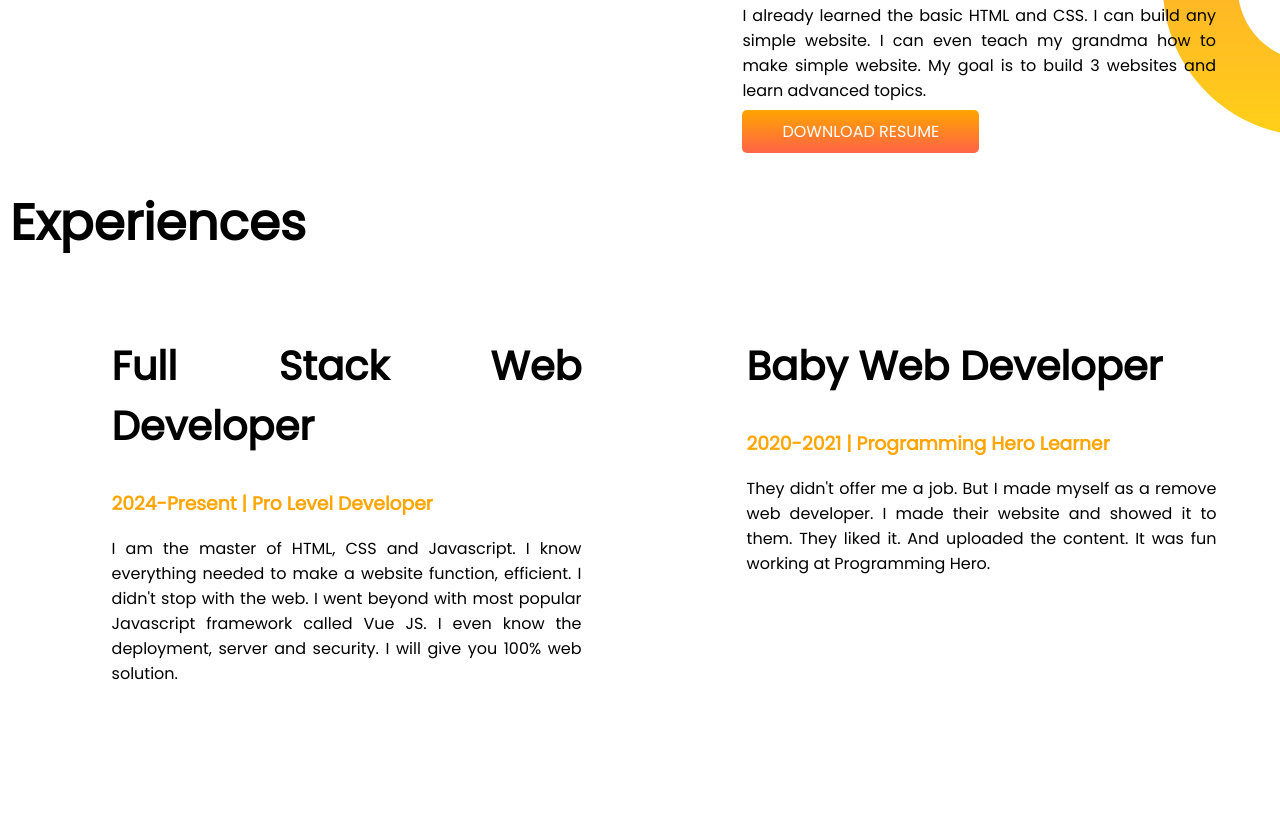
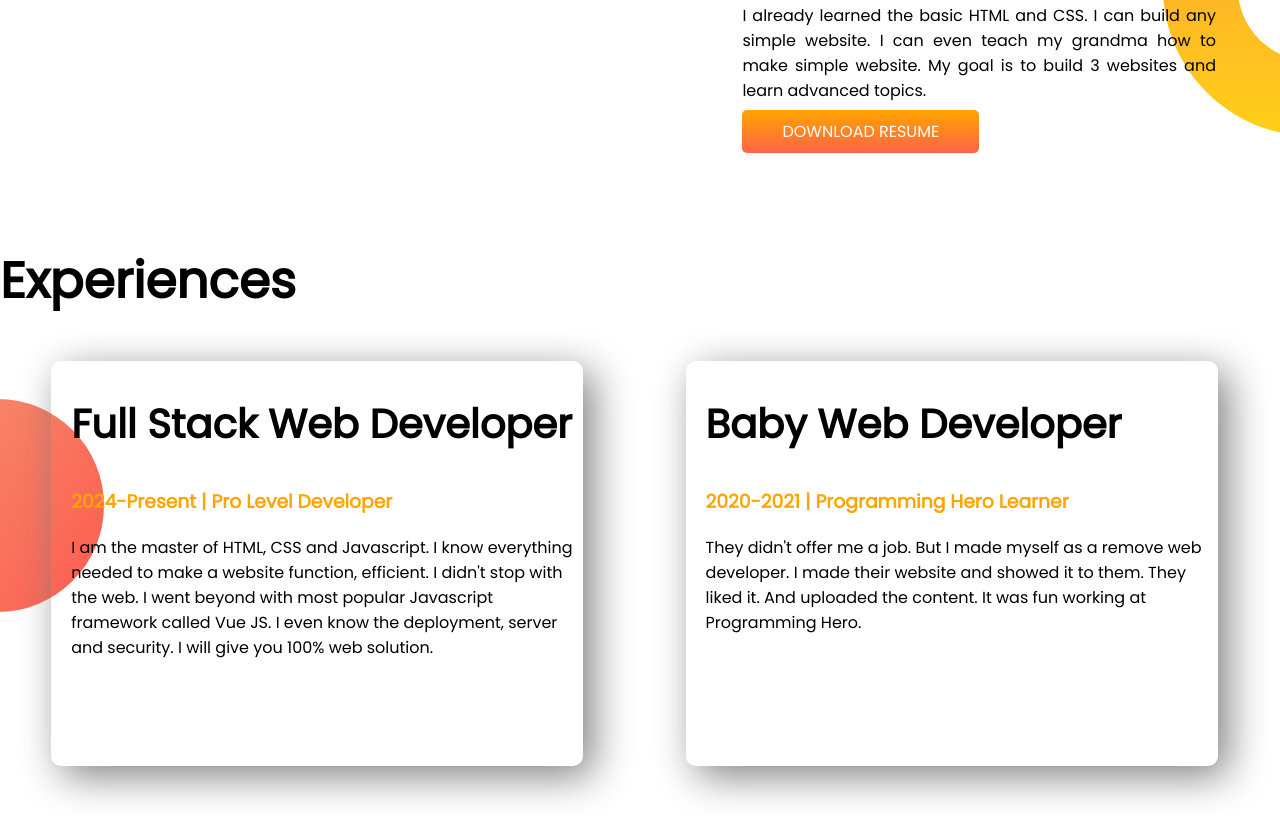
Before and after one commit to coderSabbirr/developer-protfilo, a plain HTML site: page index.html in a window 1280 px wide. Shown: the part 659-1475 px from the top of the page. Before the commit the page ends 1361 px from the top, so only its background shows below. Drawn offline with Linux system fonts and the light colour scheme.

Commit message:
exprance sec addad

```diff
--- a/index.html
+++ b/index.html
@@ -39,8 +39,8 @@
     </section>
     <section class="experiences-sec">
         <h1>Experiences</h1>
-        <div class="flex-container">
-            <div class="heaf-width">
+        <div class="flex-container ">
+            <div class="experiences-iteam">
                 <h2>Full Stack Web Developer</h1>
                     <h3 class="orange">2024-Present | Pro Level Developer</h3>
                     <p>I am the master of HTML, CSS and Javascript. I know everything needed to make a website function,
@@ -48,7 +48,7 @@
                         called Vue
                         JS. I even know the deployment, server and security. I will give you 100% web solution.</p>
             </div>
-            <div class="heaf-width">
+            <div class="experiences-iteam">
                 <h2>Baby Web Developer</h1>
                     <h3 class="orange">2020-2021 | Programming Hero Learner</h3>
                     <p>They didn't offer me a job. But I made myself as a remove web developer. I made their website and
--- a/style.css
+++ b/style.css
@@ -6,6 +6,9 @@ body {
 }
 h1 {
     font-size: 50px;
+}
+h2{
+    font-size: 40px;
 }
 .orange {
     color: orange
@@ -45,7 +48,22 @@ h1 {
   background-image: url(image/dream-bg.png);
   background-repeat: no-repeat;
   background-position:right;
+  margin-bottom: 100px;
 }
-.experiences-sec {
-    padding-left: 10px;
+.experiences-sec{
+    background-image: url(image/exp-bg.png);
+    background-repeat: no-repeat;
+    background-position: left;
+    margin-bottom: 50px;
+
 }
+
+.experiences-iteam {
+    width: 40%;
+    margin-left: 4%;
+    margin-right: 4%;
+    padding-left: 20px;
+    padding-bottom: 90px;
+    border-radius: 10px;
+    box-shadow: 10px 10px 40px gray;
+}
```
Also changed, not shown: image/my-bg.png (deleted), image/my-bg2.png (deleted).
